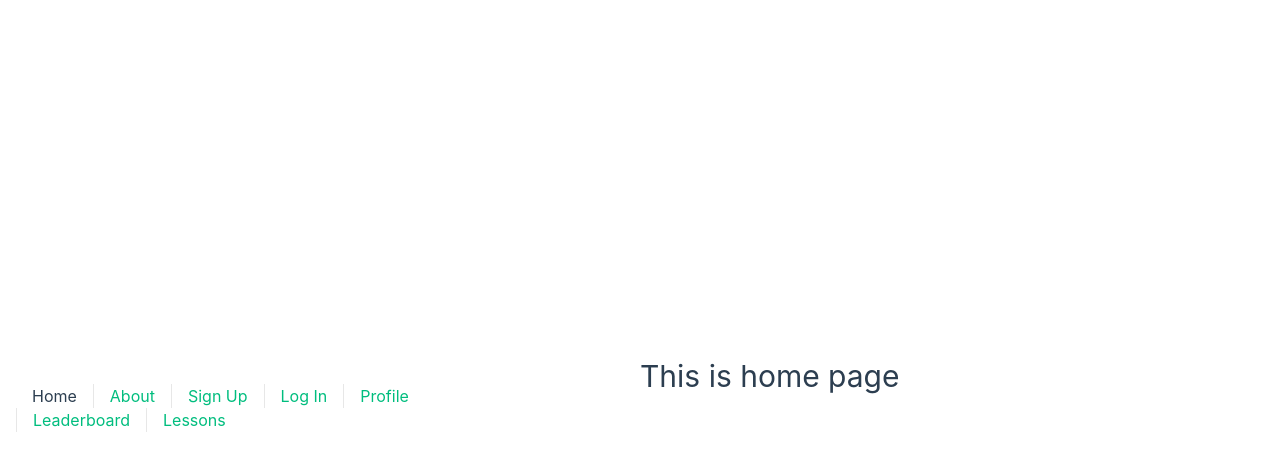
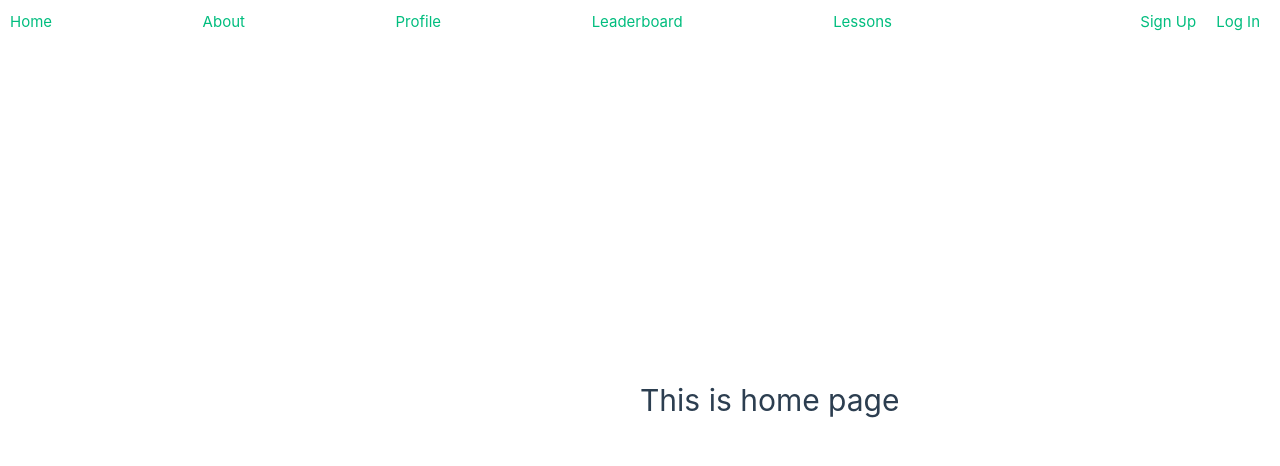
Before and after one commit to Wolf-Hack-Academy/WolfHack, a Vue app: page / in a window 1280 px wide. Shown: the top 466 px of the page. Built offline with nearby package versions, Linux system fonts and the light colour scheme.

Commit message:
working positioned and stylized nav bar

```diff
--- a/src/App.vue
+++ b/src/App.vue
@@ -5,24 +5,72 @@ import HelloWorld from './components/HelloWorld.vue'
 
 <template>
   <header>
-    <div class="wrapper">
-      <nav>
-        <RouterLink to="/">Home</RouterLink>
-        <RouterLink to="/about">About</RouterLink>
-        <RouterLink to="/signup">Sign Up</RouterLink>
-        <RouterLink to="/login">Log In</RouterLink>
-        <RouterLink to="/profile">Profile</RouterLink>
-        <RouterLink to="/leaderboard">Leaderboard</RouterLink>
-        <RouterLink to="/lessons">Lessons</RouterLink>
-      </nav>
+    <div class="wrapper"> <!-- object for the webpage itself; holds all elements -->
+
+      <div class="navbar">
+        <div class="nav-container">
+
+          <div class="nav-links">
+            <RouterLink to="/">Home</RouterLink>
+            <RouterLink to="/about">About</RouterLink>
+            <RouterLink to="/profile">Profile</RouterLink>
+            <RouterLink to="/leaderboard">Leaderboard</RouterLink>
+            <RouterLink to="/lessons">Lessons</RouterLink>
+          </div>
+
+          <div class="auth-buttons">
+            <RouterLink to="/signup" class="auth-button"> Sign Up</RouterLink>
+            <RouterLink to="/login" class="auth-button">Log In</RouterLink>
+          </div>
+
+        </div>
+
+
+      </div>
     </div>
   </header>
-
   <RouterView />
 </template>
 
+
+
 <style scoped>
-header {
+.navbar {
+  position: fixed;
+  display: flex;
+  top: 0;
+  left: 0;
+  width: 100%;
+  color: #fff;
+  padding: 10px;
+  justify-content: space-between;
+  align-items: center;
+}
+
+.nav-container {
+  display: flex;
+  align-items: center;
+  justify-content: space-between;
+  width: 100%;
+}
+
+.nav-links{
+  display: flex;
+  justify-content: space-between;
+  width: 70%;
+}
+
+.auth-buttons {
+  display: flex;
+}
+
+.auth-button{
+  margin-left: 10px;
+  margin-right: 10px;
+}
+
+
+/* header {
   line-height: 1.5;
   max-height: 100vh;
 }
@@ -82,5 +130,5 @@ nav a:first-of-type {
     padding: 1rem 0;
     margin-top: 1rem;
   }
-}
+} */
 </style>
```
